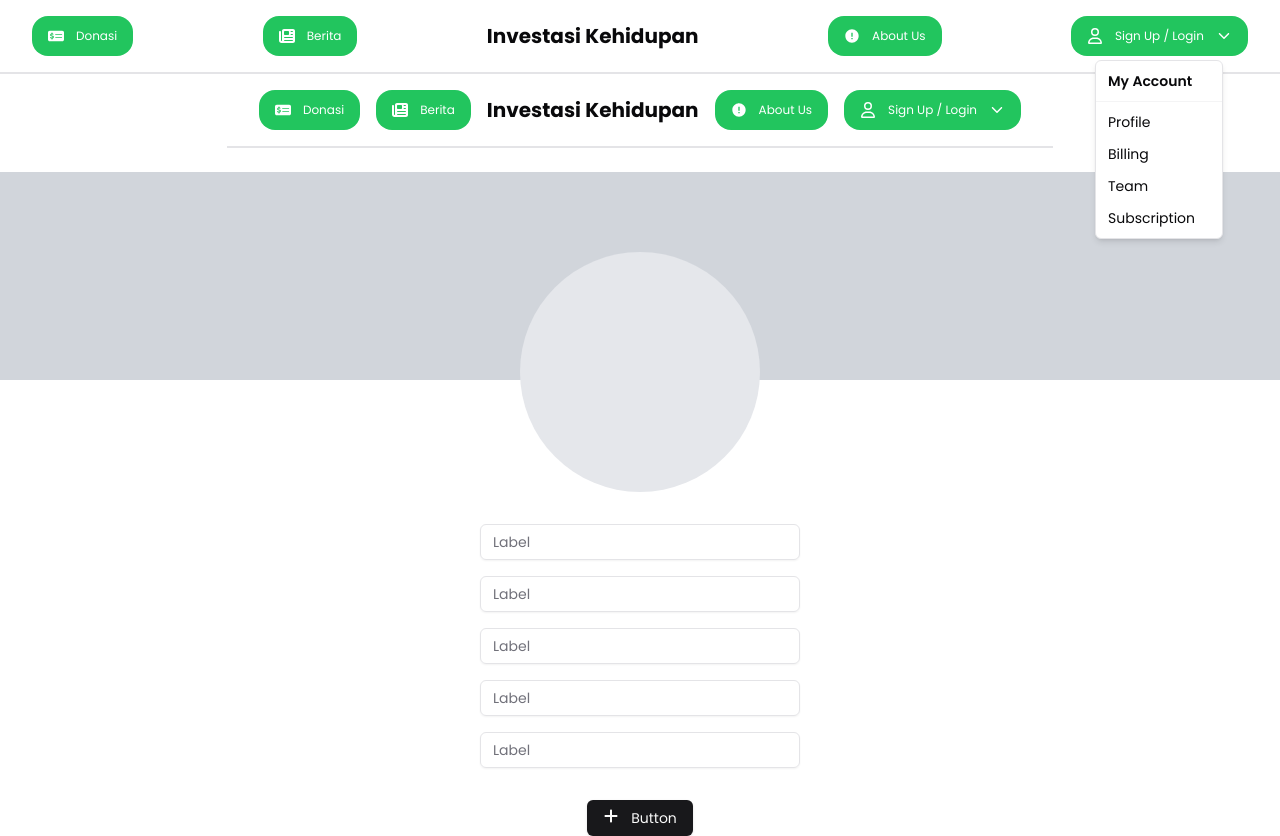
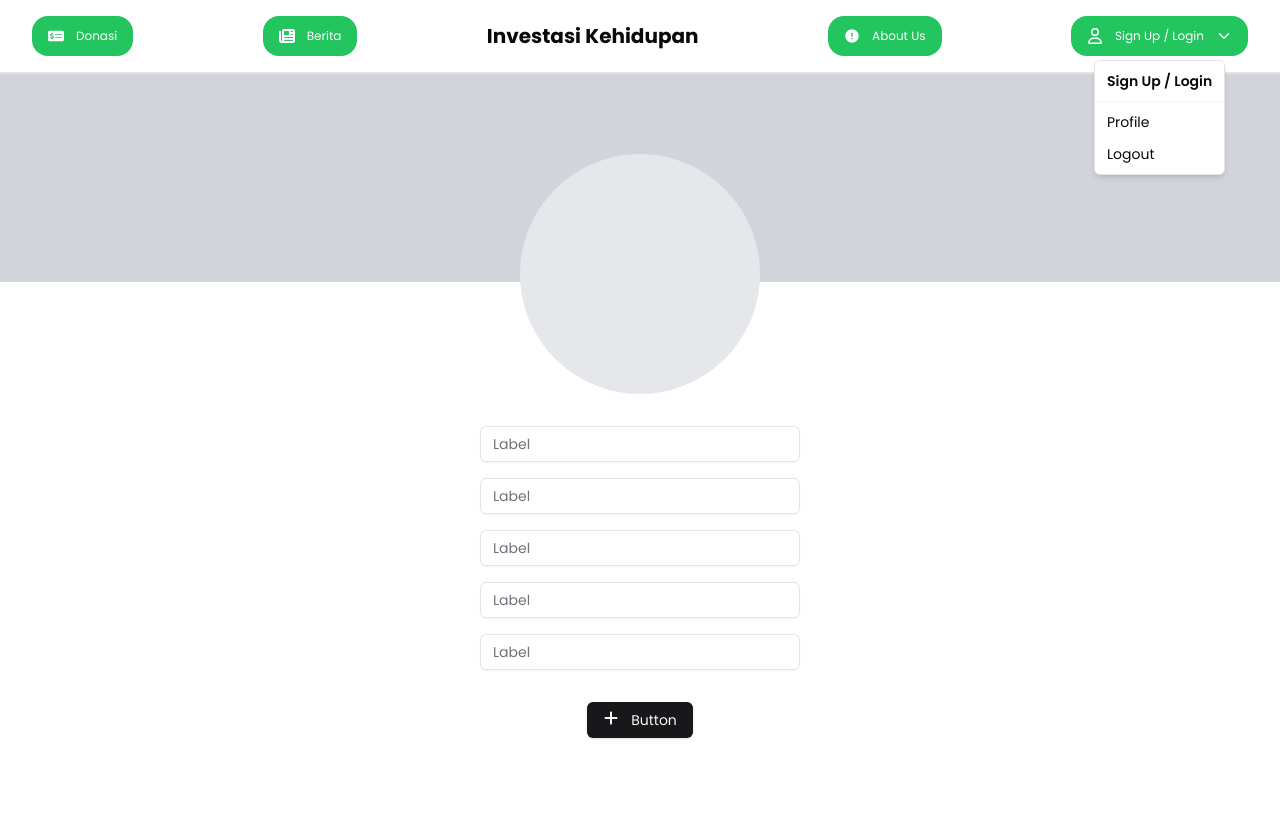
Before and after one commit to sipalingoding/Web-Sunda, a Next.js app: page /profile in a window 1280 px wide. Both pictures are taken after a click on the button "Sign Up / Login". After the commit the page ends 800 px from the top, so only its background shows below. Built offline with nearby package versions, Linux system fonts and the light colour scheme.

Commit message:
final navbar slicing and install supabase

```diff
--- a/app/login/page.tsx
+++ b/app/login/page.tsx
@@ -2,12 +2,16 @@
 
 import { SubmitButton } from "@/components/form/Buttons";
 import { Input } from "@/components/ui/input";
+import Link from "next/link";
+import { useRouter } from "next/navigation";
 import { useEffect, useState } from "react";
 
 const images = ["/image1.jpg", "/image2.jpg", "/image3.jpg"];
 
-function LoginPage() {
+export default function LoginPage() {
+  const router = useRouter();
   const [index, setIndex] = useState(0);
+  const [user, setUser] = useState("");
 
   useEffect(() => {
     const interval = setInterval(() => {
@@ -18,6 +22,12 @@ function LoginPage() {
 
   const handleDotClick = (i: number) => {
     setIndex(i);
+  };
+
+  const handleSubmit = (e: React.FormEvent<HTMLFormElement>) => {
+    e.preventDefault();
+    localStorage.setItem("user", JSON.stringify(user));
+    router.push("/");
   };
   return (
     <div className="grid grid-cols-2 w-full min-h-screen">
@@ -41,11 +51,12 @@ function LoginPage() {
       </div>
       <div className="bg-white flex flex-col gap-16 items-center justify-center rounded-r-2xl">
         <h2 className="text-center text-lg font-semibold">Sampurasun</h2>
-        <form className="space-y-5 w-80">
+        <form className="space-y-5 w-80" onSubmit={handleSubmit}>
           <Input
-            type="email"
-            placeholder="Email"
+            type="text"
+            placeholder="Nama"
             className="w-full px-4 py-3"
+            onChange={(e) => setUser(e.target.value)}
           />
           <Input
             type="password"
@@ -73,11 +84,12 @@ function LoginPage() {
         </form>
 
         <p className="text-center text-xs tracking-[1.5px] mt-6">
-          BELUM PUNYA AKUN? DAFTAR DISINI
+          BELUM PUNYA AKUN?{" "}
+          <span className="font-semibold">
+            <Link href={"/register"}>DAFTAR DISINI</Link>
+          </span>
         </p>
       </div>
     </div>
   );
 }
-
-export default LoginPage;
--- a/app/profile/page.tsx
+++ b/app/profile/page.tsx
@@ -1,13 +1,11 @@
 import { SubmitButton } from "@/components/form/Buttons";
 import FormInput from "@/components/form/FormInput";
-import Navbar from "@/components/navbar/Navbar";
 import React from "react";
 
 function ProfilePage() {
   return (
     <div className="flex flex-col items-center">
-      <Navbar />
-      <div className="w-screen bg-gray-300 h-52 mt-6"></div>
+      <div className="w-screen bg-gray-300 h-52"></div>
       <div className="w-60 bg-gray-200 h-60 rounded-full mb-8 -mt-32"></div>
       <div className="flex flex-col space-y-4 w-80">
         <FormInput name="label1" type="text" placeholder="Label" />
--- a/components/navbar/Navbar.tsx
+++ b/components/navbar/Navbar.tsx
@@ -1,3 +1,5 @@
+"use client";
+
 import { FaMoneyCheckDollar, FaNewspaper, FaRegUser } from "react-icons/fa6";
 import { RiErrorWarningFill } from "react-icons/ri";
 import { IoIosArrowDown } from "react-icons/io";
@@ -9,8 +11,31 @@ import {
   DropdownMenuSeparator,
   DropdownMenuTrigger,
 } from "../ui/dropdown-menu";
+import { useEffect, useState } from "react";
+import { useRouter } from "next/navigation";
+import Link from "next/link";
 
 function Navbar() {
+  const router = useRouter();
+  const [name, setName] = useState("");
+
+  const handleLogout = () => {
+    localStorage.removeItem("user");
+    router.push("/login");
+  };
+
+  useEffect(() => {
+    try {
+      const user: string = JSON?.parse(
+        localStorage.getItem("user") || "Sign Up / Login"
+      );
+      setName(user);
+    } catch (error) {
+      console.log(error);
+      setName("Sign Up / Login");
+    }
+  }, []);
+
   return (
     <nav className="border-b-2">
       <div className="container flex flex-col sm:flex-row sm:justify-between sm:items-center flex-wrap gap-4 py-4 bg-transparent backdrop-blur-md">
@@ -32,16 +57,27 @@ function Navbar() {
         <DropdownMenu>
           <DropdownMenuTrigger className="flex gap-3 items-center bg-green-500 text-white rounded-2xl py-3 px-4">
             <FaRegUser />
-            <span className="text-xs">Sign Up / Login</span>
+            <span className="text-xs">{name}</span>
             <IoIosArrowDown />
           </DropdownMenuTrigger>
           <DropdownMenuContent>
-            <DropdownMenuLabel>My Account</DropdownMenuLabel>
-            <DropdownMenuSeparator />
-            <DropdownMenuItem>Profile</DropdownMenuItem>
-            <DropdownMenuItem>Billing</DropdownMenuItem>
-            <DropdownMenuItem>Team</DropdownMenuItem>
-            <DropdownMenuItem>Subscription</DropdownMenuItem>
+            {name ? (
+              <>
+                <DropdownMenuLabel>{name}</DropdownMenuLabel>
+                <DropdownMenuSeparator />
+                <DropdownMenuItem asChild>
+                  <Link href={"/profile"}>Profile</Link>
+                </DropdownMenuItem>
+                <DropdownMenuItem onClick={handleLogout}>
+                  Logout
+                </DropdownMenuItem>
+              </>
+            ) : (
+              <>
+                <DropdownMenuItem>Login</DropdownMenuItem>
+                <DropdownMenuItem>Register</DropdownMenuItem>
+              </>
+            )}
           </DropdownMenuContent>
         </DropdownMenu>
       </div>
--- a/package.json
+++ b/package.json
@@ -28,7 +28,7 @@
     "react-day-picker": "^8.10.1",
     "react-dom": "^18",
     "react-icons": "^5.4.0",
-    "tailwind-merge": "^3.0.1",
+    "tailwind-merge": "^3.0.2",
     "tailwindcss-animate": "^1.0.7"
   },
   "devDependencies": {
@@ -40,6 +40,6 @@
     "postcss": "^8",
     "tailwindcss": "^3.4.1",
     "tar": "^7.4.3",
-    "typescript": "^5"
+    "typescript": "5.7.3"
   }
 }
```
Also changed, not shown: 2 other files (tests, documents, lock files or other folders).
